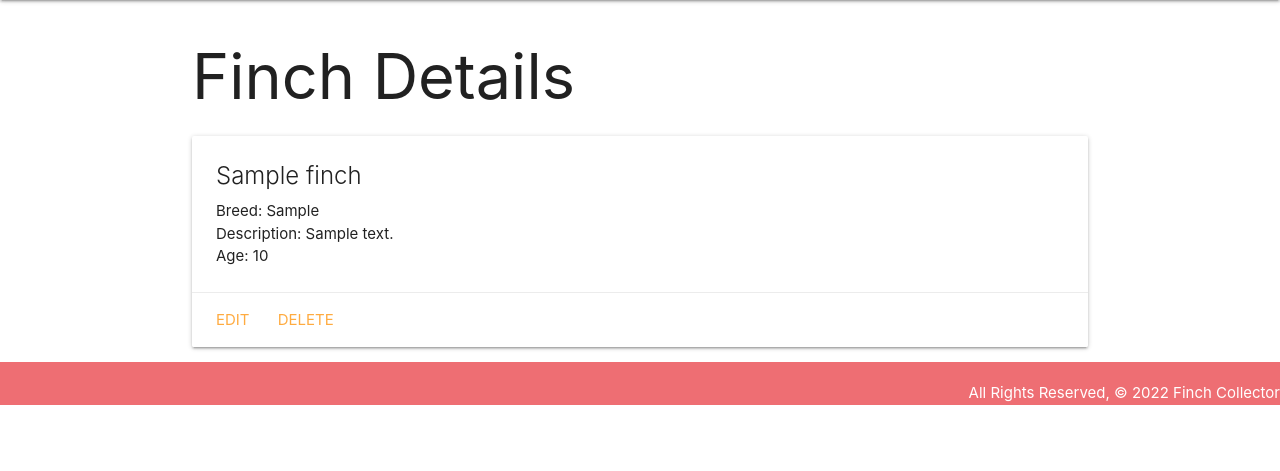
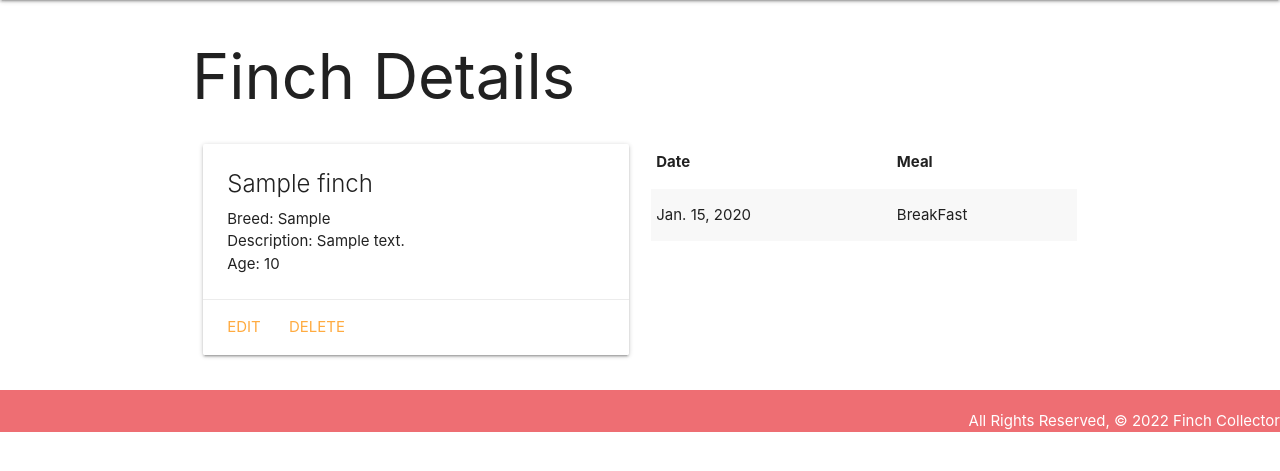
Before and after one commit to kevcoder247/finch_collector, a Django app: page /finches/1/ in a window 1280 px wide. Shown: the part 64-535 px from the top of the page. Run offline with Django 4.2, Linux system fonts and the light colour scheme; tables that the repository leaves empty hold one stand-in row (values such as "Sample post").

Commit message:
wip: added a feeding model, and we can view our finches feeding on the details page

```diff
--- a/main_app/admin.py
+++ b/main_app/admin.py
@@ -1,6 +1,7 @@
 from django.contrib import admin
-from .models import Finch
+from .models import Finch, Feeding
 
 # Register your models here.
 
 admin.site.register(Finch)
+admin.site.register(Feeding)
--- a/main_app/models.py
+++ b/main_app/models.py
@@ -1,5 +1,11 @@
 from django.db import models
 from django.urls import reverse
+
+MEALS = (
+    ('B', 'BreakFast'),
+    ('L', 'Lunch'),
+    ('D', 'Dinner')
+)
 
 # Create your models here.
 class Finch(models.Model):
@@ -8,10 +14,24 @@ class Finch(models.Model):
     description = models.TextField(max_length=250)
     age = models.IntegerField()
 
-
     def __str__(self):
         return self.name
 
 
     def get_absolute_url(self):
         return reverse('detail', kwargs={'finch_id': self.id})
+
+
+class Feeding(models.Model):
+    date = models.DateField('feeding date')
+    meal = models.CharField(
+        max_length=1,
+        choices =MEALS,
+        default=MEALS[0][0]
+        )
+
+    #Foriegn key
+    finch = models.ForeignKey(Finch, on_delete=models.CASCADE)
+
+    def __str__(self):
+        return f"{self.get_meal_display()} on {self.date}"
--- a/main_app/templates/finches/detail.html
+++ b/main_app/templates/finches/detail.html
@@ -1,7 +1,8 @@
 {% extends 'base.html' %} {% block content %}
 
 <h1>Finch Details</h1>
-
+<div class="row">
+    <div class="col s6">
         <div class="card">
             <div class="card-content">
                 <span class="card-title">{{ finch.name }}</span>
@@ -18,5 +19,27 @@
                 <a href="{%url 'finches_delete' finch.id%}">Delete</a>
             </div>
         </div>
+    </div>
+    <div class="col s6">
+        <table class="striped">
+            <thead>
+                <tr>
+                    <th>Date</th>
+                    <th>Meal</th>
+                </tr>
+            </thead>
+            <tbody>
+                {% for feeding in finch.feeding_set.all %}
+                <tr>
+                    <td>{{feeding.date}}</td>
+                    <td>{{feeding.get_meal_display}}</td>
+                </tr>
+                {% endfor %}
+            </tbody>
+        </table>
+    </div>
+</div>
+
+</div>
 
 {% endblock %}
```
Also changed, not shown: main_app/migrations/0002_feeding.py (added). Lines whose indentation alone changed are shown as unchanged.
